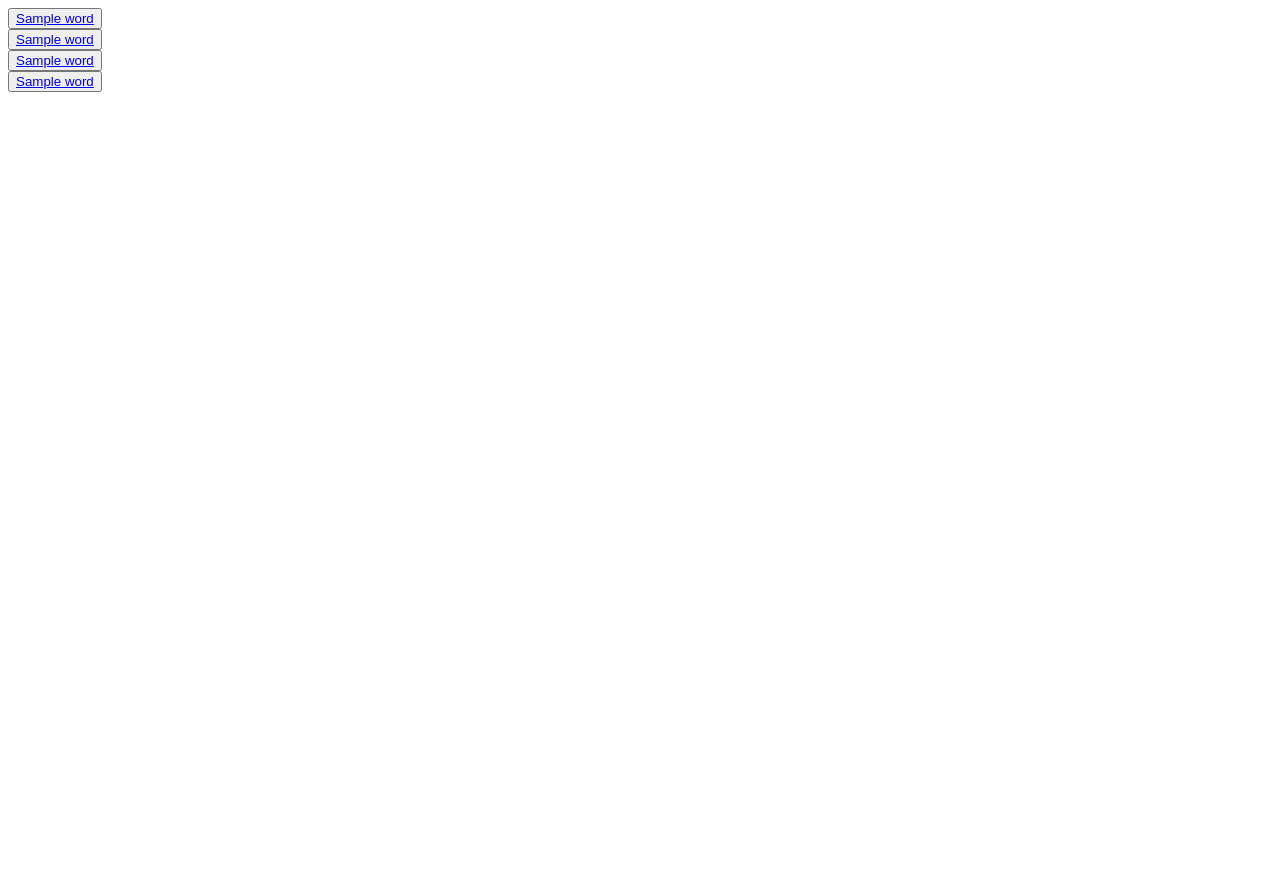
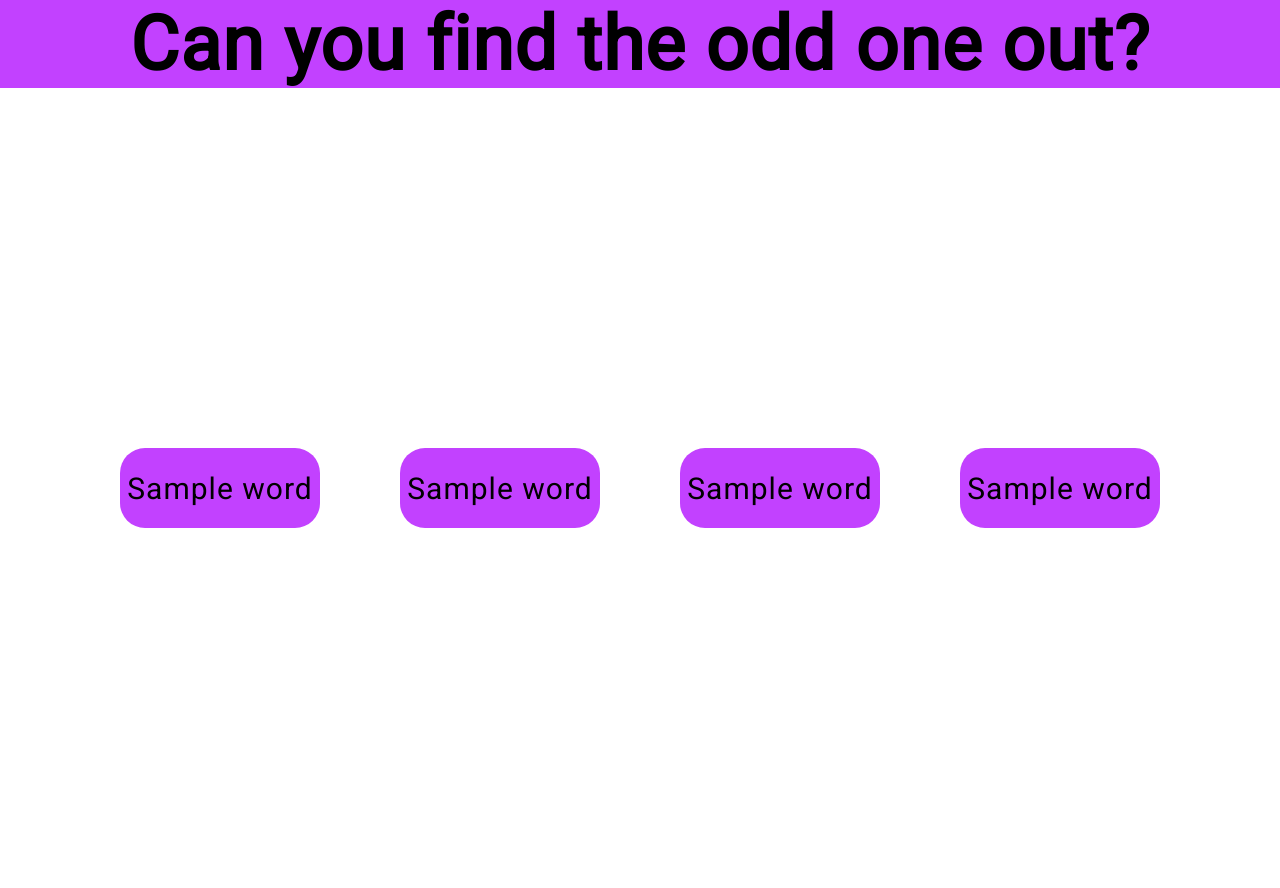
Before and after one commit to RichardPoroszlay/Odd-One-Out, a Flask app: template src/templates/base.html in a window 1280 px wide. Before the commit the page ends 92 px from the top, so only its background shows below. Run offline with Flask 3, Linux system fonts and the light colour scheme; the template is opened without the code that fills it: most values are stand-ins (such as "Sample title", 1, 10 or a date in 2020).

Commit message:
Designing base.html

```diff
--- /dev/null
+++ b/src/static/base.css
@@ -0,0 +1,51 @@
+@import url('https://fonts.googleapis.com/css2?family=Roboto&display=swap');
+
+* {
+    font-family: 'Roboto', sans-serif;
+}
+
+html, body {
+    height: 100%;
+    margin: 0;
+}
+
+.contents-section{
+    display: flex;
+    justify-content: center; /* A gombokat középre igazítja a vízszintes tengelyen */
+    align-items: center; /* A gombokat középre igazítja a függőleges tengelyen */
+    height: 100vh; /* Teljes képernyős magasság beállítása */
+}
+
+
+
+.title-section {
+    background-color: #c241ff;
+    padding: none 10px 10px 10px;
+    letter-spacing: 1px;
+}
+
+.title {
+    font-size: 75px;
+    font-weight: bold;
+    text-align: center;
+}
+
+button {
+    background-color: #c241ff;
+    font-size: 30px;
+    letter-spacing: 1px;
+    border: none;
+    border-radius: 25px;
+    min-height: 80px;
+    min-width: 200px;
+    margin: 40px;
+    transition: color 0.5s, background-color 0.5s, box-shadow 0.2s;
+
+}
+
+button:hover {
+    background: radial-gradient(53.2% 178.72% at 27.1% 182.75%,#c241ff 6.65%,#6b57ff 100%);
+    color: white;
+    box-shadow: 0 0.5em 0.5em -0.4em #c241ff;
+    cursor: pointer;
+}
--- a/src/templates/base.html
+++ b/src/templates/base.html
@@ -1,14 +1,26 @@
-<div class="contents-section">
-    <div class="button">
-        <button><a href="/base/{{word[1]}}"> {{ word[1] }}</a></button>
+<!DOCTYPE html>
+<html lang="en">
+
+<head>
+    <meta charset="UTF-8">
+    <meta name="viewport" content="width=device-width, initial-scale=1.0">
+    <title>Odd One Out - Main Menu</title>
+    <link rel="stylesheet" href="{{url_for('static',filename='base.css')}}">
+</head>
+
+<body>
+    <div class="title-section">
+        <div class="title">
+            Can you find the odd one out?
+        </div>
     </div>
-    <div class="button">
-        <button><a href="/base/{{word[2]}}"> {{ word[2] }}</a></button>
+
+    <div class="contents-section">
+        <a href="/base/{{word[1]}}"><button>{{ word[1] }}</button></a>
+        <a href="/base/{{word[2]}}"><button>{{ word[2] }}</button></a>
+        <a href="/base/{{word[3]}}"><button>{{ word[3] }}</button></a>
+        <a href="/base/{{word[4]}}"><button>{{ word[4] }}</button></a>
     </div>
-    <div class="button">
-        <button><a href="/base/{{word[3]}}"> {{ word[3] }}</a></button>
-    </div>
-    <div class="button">
-        <button><a href="/base/{{word[4]}}"> {{ word[4] }}</a></button>
-    </div>
-</div>
+</body>
+
+</html>
```
